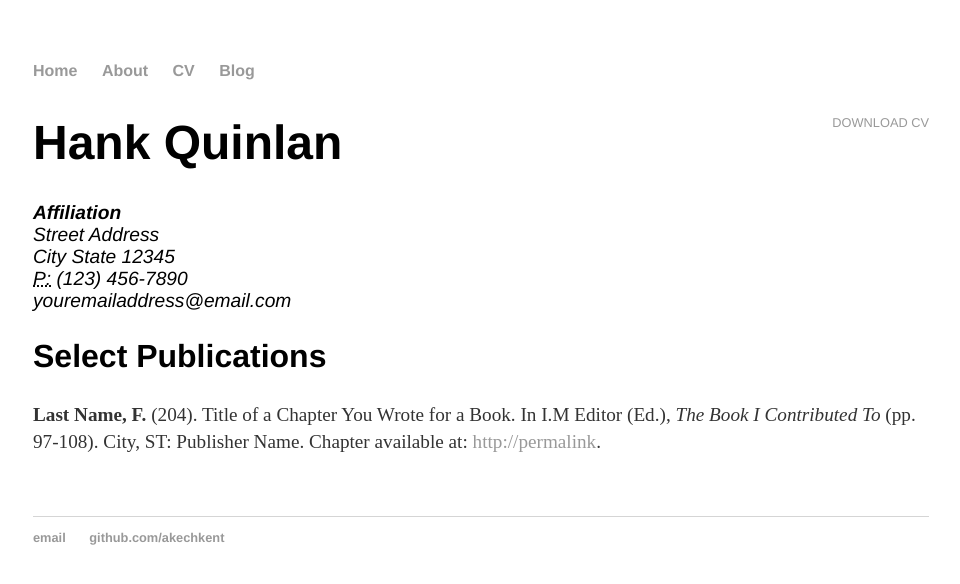
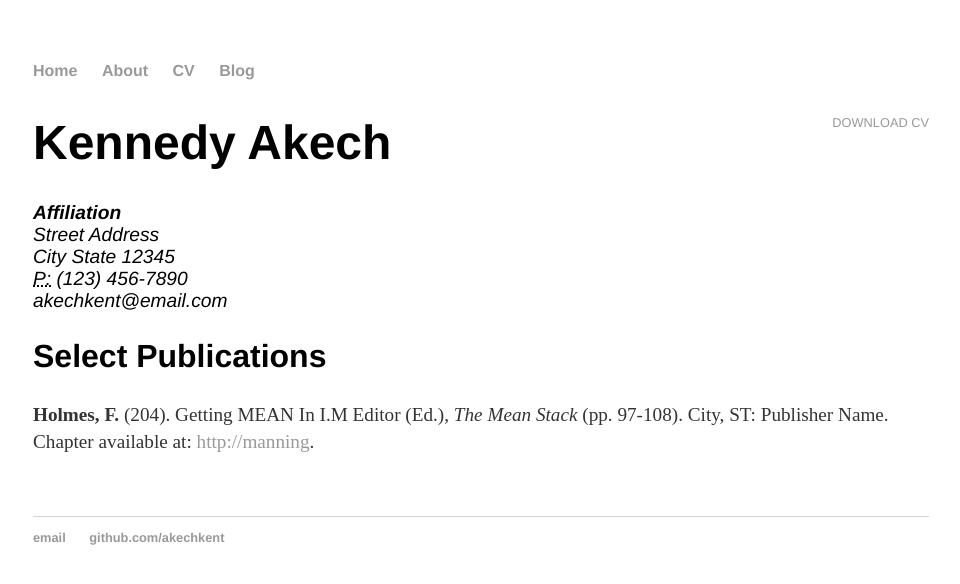
Before and after one commit to akechkent/akechkent.github.io, a Jekyll site: the page built from cv/index.html, in a window 1280 px wide. Shown: the top 584 px of the page, without its empty margins (159-1119 px from the left). Built offline with Jekyll 4.4.1, drawn with Linux system fonts in a browser that asks for light colours.

Commit message:
Update index.html

```diff
--- a/cv/index.html
+++ b/cv/index.html
@@ -1,22 +1,22 @@
 ---
 layout: default
-title: CV of Your Name
+title: CV of Akech Kennedy
 ---
 
 	<div class="cv">
 		<a href="#" class="download" title="Download CV as PDF">Download CV</a>
-					<h1>Hank Quinlan</h1>
+					<h1>Kennedy Akech</h1>
 					<address>
 					<strong>Affiliation</strong><br>
 					Street Address<br>
 					City State 12345<br>
 					<abbr title="phone">P:</abbr> (123) 456-7890<br>
-					<span class="obfuscate">youremailaddress@email.com</span>
+					<span class="obfuscate">akechkent@email.com</span>
 					</address>
 
 					<h2>Select Publications</h2>
 
-					<p><strong>Last Name, F.</strong> (204). Title of a Chapter You Wrote for a Book. In I.M Editor (Ed.), <em>The Book I Contributed To</em> (pp. 97-108). City, ST: Publisher Name. Chapter available at: <a href="#">http://permalink</a>.
+					<p><strong>Holmes, F.</strong> (204). Getting MEAN In I.M Editor (Ed.), <em>The Mean Stack</em> (pp. 97-108). City, ST: Publisher Name. Chapter available at: <a href="#">http://manning</a>.
 
 
 	</div>
```
